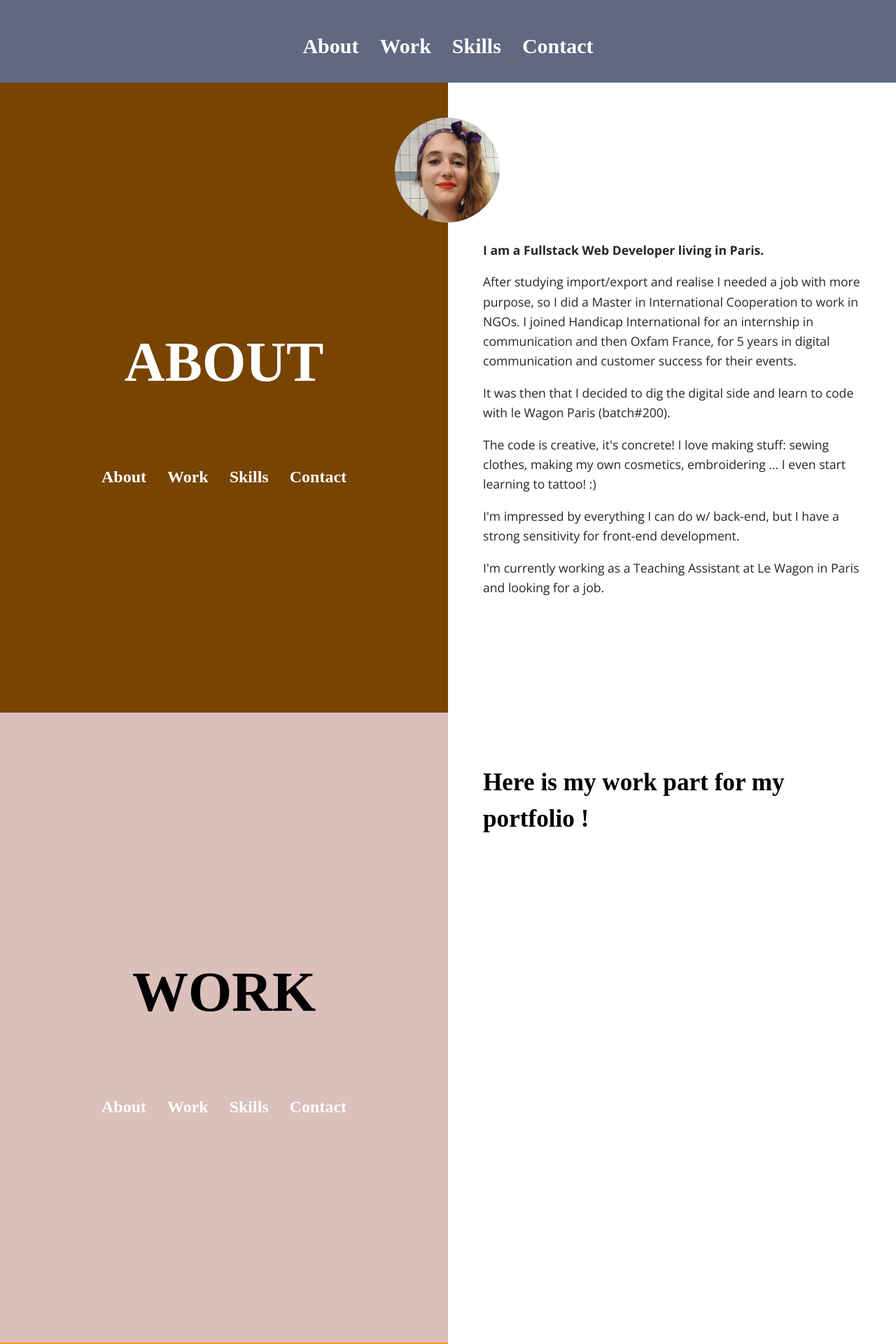
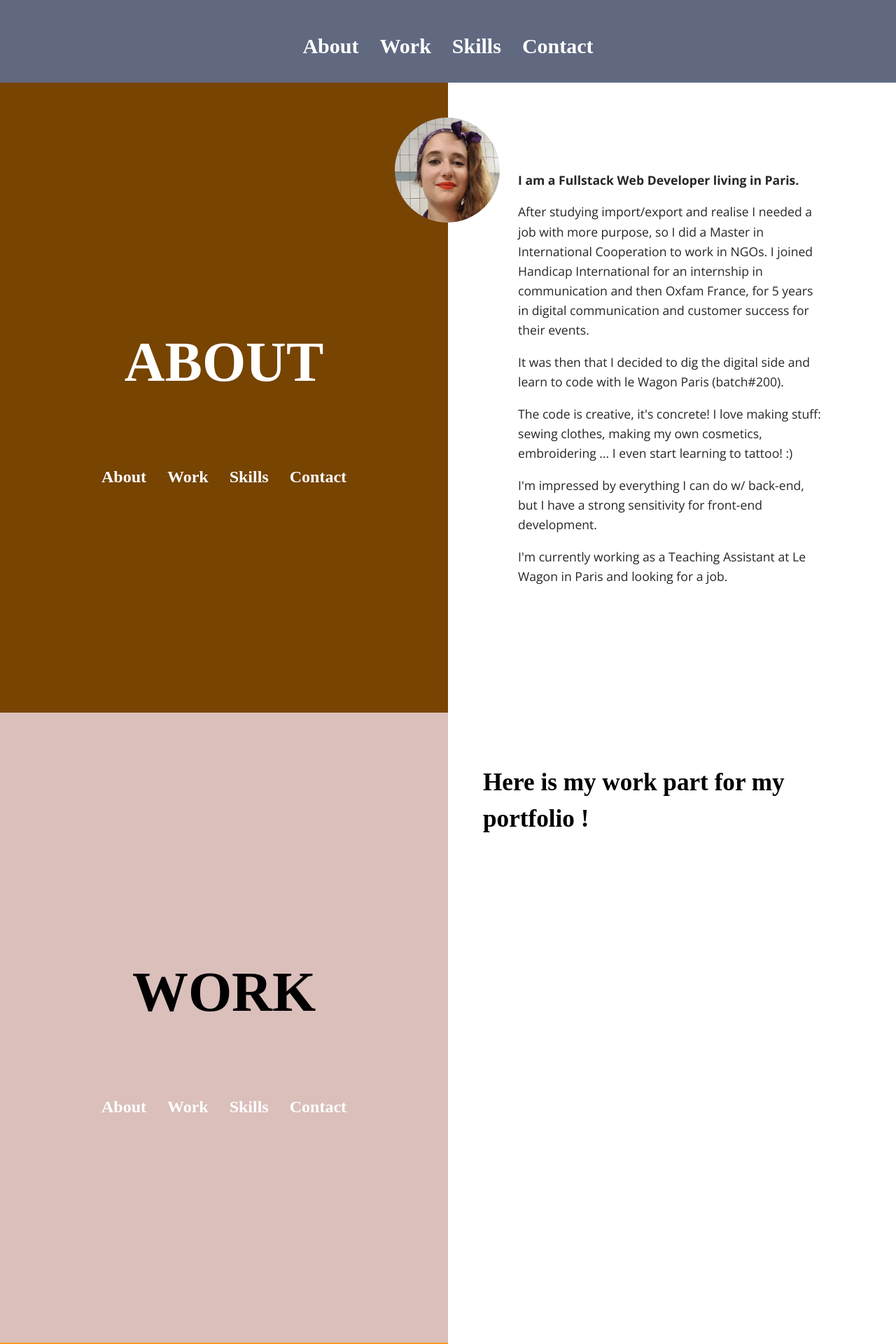
Before and after one commit to cecile-dzy-ncl/resume, a Jekyll site: the page built from index.md, in a window 1280 px wide. Shown: the part 782-2702 px from the top of the page at 70% size. Built offline with Jekyll 4.4.1, drawn with Linux system fonts in a browser that asks for light colours; nearby versions of some CDN libraries; some web fonts are replaced; some of the changed text lies outside the part shown.

Commit message:
style about text

```diff
--- a/_sass/_layout.scss
+++ b/_sass/_layout.scss
@@ -279,6 +279,29 @@ footer {
   flex-direction: column;
   justify-content: center;
   align-items: center;
+  background-color: red;
+}
 
+.rows {
+  display: flex;
+  justify-content: center;
+  align-items: center;
+  background-color: blue;
+}
 
+.row-be {
+  display: flex;
+  justify-content: center;
+  align-items: center;
+  background-color: white;
 }
+
+.front-end, .back-end, .devops {
+    width: 75%;
+}
+
+.text-about {
+  margin-top: -100px;
+  margin-left: 50px;
+  margin-right: 50px;
+}
--- a/index.md
+++ b/index.md
@@ -3,6 +3,7 @@ layout: default
 title: Cécile Dezy | Junior Fullstack Developer
 ---
 
+<!-- ---- ABOUT SECTION ---- -->
 <div class="section" id="about">
   <div class="title text-center">
     <div class="title-about">
@@ -30,6 +31,7 @@ title: Cécile Dezy | Junior Fullstack Developer
   </div>
 </div>
 
+<!-- ---- WORK SECTION ---- -->
 <div class="section" id="work">
   <div class="title text-center">
     <h1>WORK</h1>
@@ -45,6 +47,7 @@ title: Cécile Dezy | Junior Fullstack Developer
   </div>
 </div>
 
+<!-- ---- SKILLS SECTION ---- -->
 <div class="section" id="skills">
   <div class="title text-center">
     <h1>SKILLS</h1>
@@ -55,15 +58,48 @@ title: Cécile Dezy | Junior Fullstack Developer
       <h4><a href="#contact" class="smoothScroll">Contact</a></h4>
     </div>
   </div>
+
   <div class="content text-center">
     <div class="menu-skills">
-      <h2>Front-end</h2>
-      <h2>Back-end</h2>
-      <h2>Devops</h2>
+      <div class="front-end">
+        <h2>Front-end</h2>
+        <div class="rows">
+          <div class="row1">
+            <p>HTML5</p>
+            <p>CSS3 / SASS</p>
+          </div>
+          <div class="row2">
+            <p>Javascript / ES6</p>
+            <p>Bootstrap</p>
+          </div>
+        </div>
+      </div>
+      <div class="back-end">
+        <h2>Back-end</h2>
+        <div class="row-be">
+          <p>Ruby</p>
+          <p>Rails</p>
+          <p>Jekyll</p>
+        </div>
+      </div>
+      <div class="devops">
+        <h2>Devops</h2>
+        <div class="rows">
+          <div class="row1">
+            <p>Heroku</p>
+            <p>Github</p>
+          </div>
+          <div class="row2">
+            <p>Git</p>
+            <p>PostGreSQL</p>
+          </div>
+        </div>
+      </div>
     </div>
   </div>
 </div>
 
+<!-- ---- CONTACT SECTION ---- -->
 <div class="section" id="contact">
   <div class="title text-center">
     <h1>CONTACT</h1>
```
